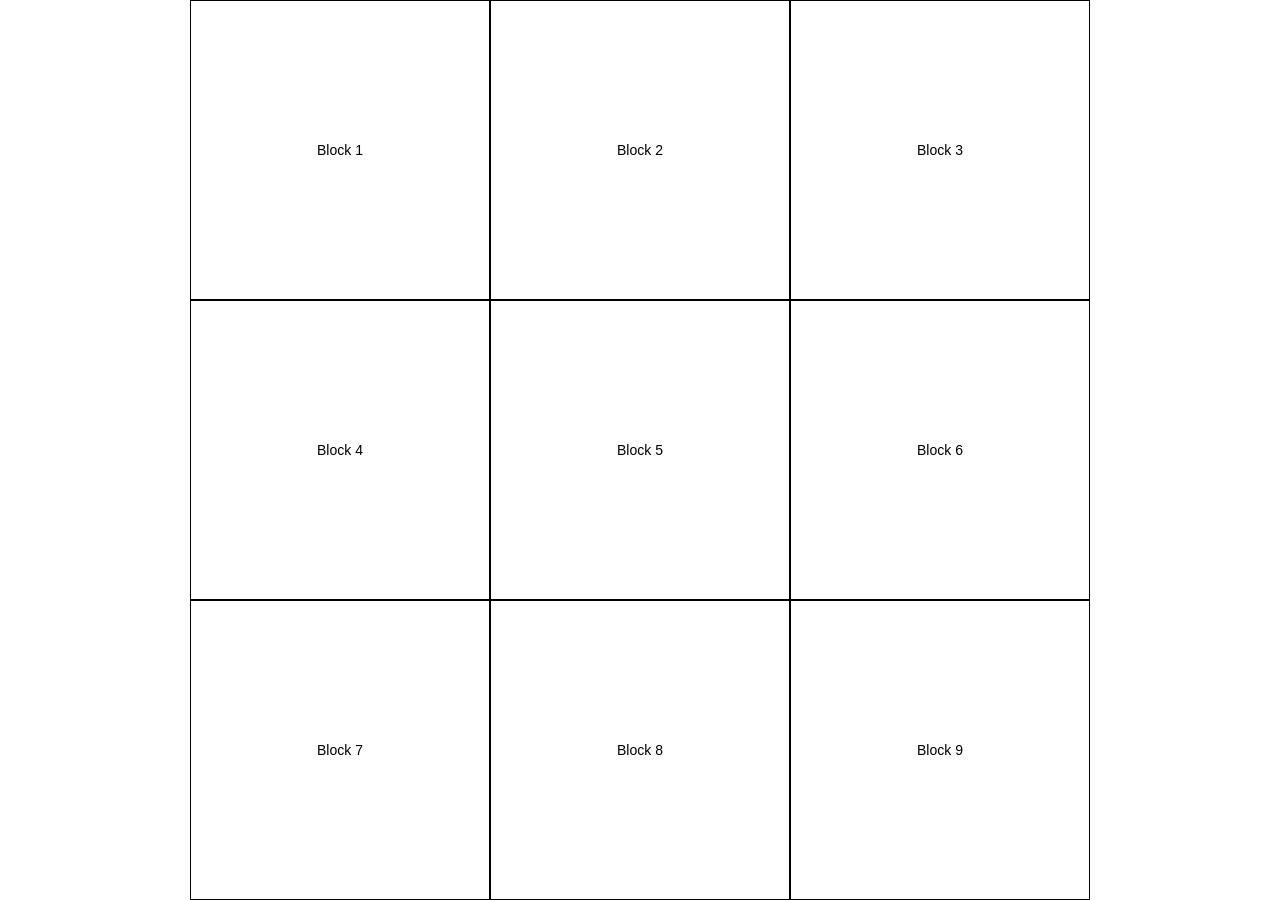
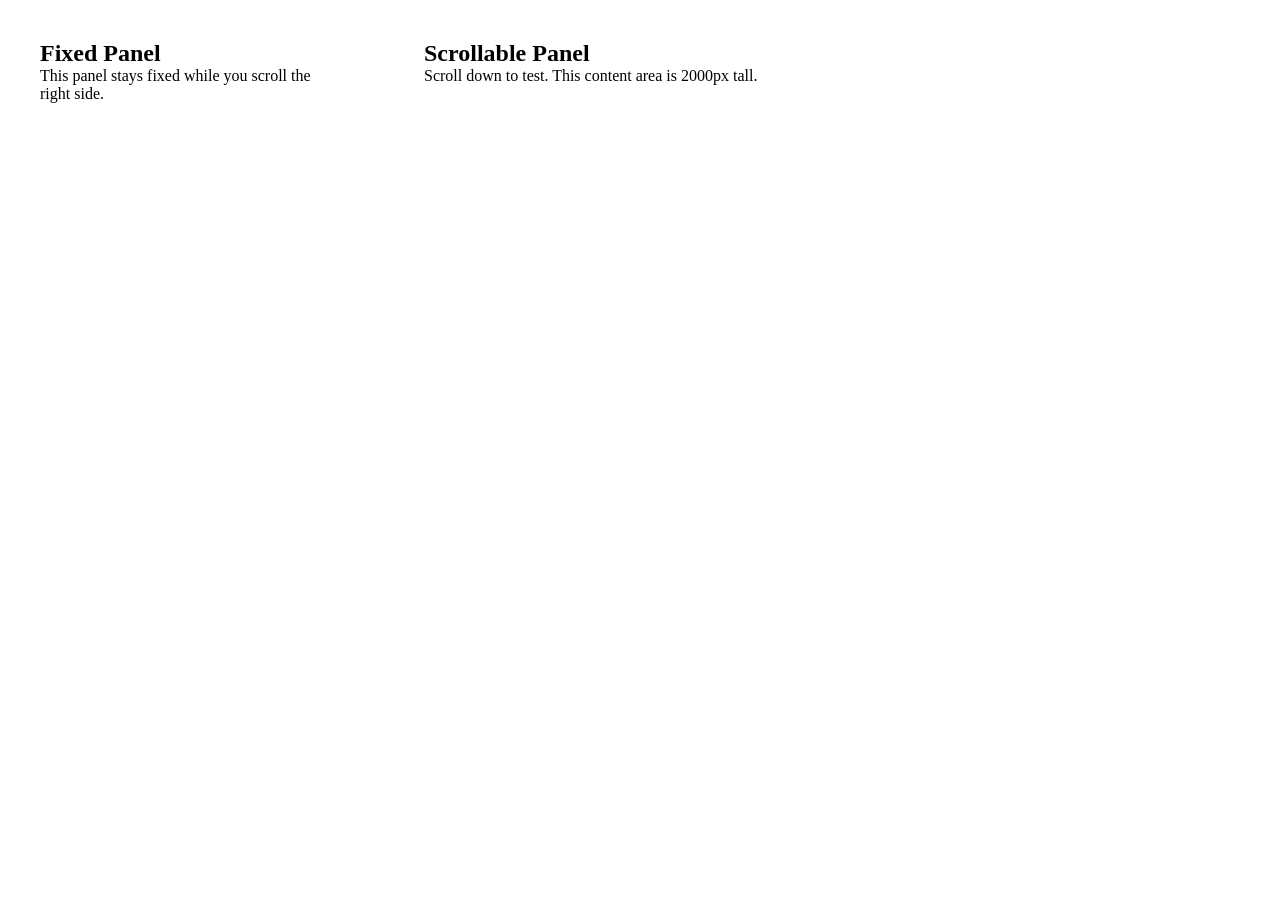
Before and after one commit to katzenhaus/andrey.github.io, a plain HTML site: page index.html in a window 1280 px wide. After the commit the page ends 800 px from the top, so only its background shows below. Drawn offline with Linux system fonts and the light colour scheme.

Commit message:
Update index.html

```diff
--- a/index.html
+++ b/index.html
@@ -3,48 +3,63 @@
 <head>
   <meta charset="UTF-8">
   <meta name="viewport" content="width=device-width, initial-scale=1.0">
-<title>Grid</title>
+  <title>Split Layout</title>
   <style>
-  * { margin: 0; padding: 0; box-sizing: border-box; }
-
-  body {
-    background: #fff;
-    min-height: 100vh;
-    display: flex;
-    align-items: center;
-    justify-content: center;
+    * {
+      margin: 0;
+      padding: 0;
+      box-sizing: border-box;
     }
 
-  .grid {
-    display: grid;
-    grid-template-columns: repeat(3, 300px);
-    grid-template-rows: repeat(3, 300px);
+    html, body {
+      height: 100%;
+      overflow: hidden;
     }
 
-  .block {
-    width: 300px;
-    height: 300px;
-    border: 1px solid #000;
+    .container {
       display: flex;
-    align-items: center;
-    justify-content: center;
-    font-family: sans-serif;
-    font-size: 14px;
-    color: #000;
+      height: 100vh;
+    }
+
+    .left {
+      width: 30%;
+      height: 100vh;
+      position: fixed;
+      top: 0;
+      left: 0;
+      padding: 40px;
+    }
+
+    .right {
+      width: 70%;
+      margin-left: 30%;
+      height: 100vh;
+      overflow-y: scroll;
+      padding: 40px;
+    }
+
+    .right-content {
+      height: 2000px;
     }
   </style>
 </head>
 <body>
-  <div class="grid">
-    <div class="block">Block 1</div>
-    <div class="block">Block 2</div>
-    <div class="block">Block 3</div>
-    <div class="block">Block 4</div>
-    <div class="block">Block 5</div>
-    <div class="block">Block 6</div>
-    <div class="block">Block 7</div>
-    <div class="block">Block 8</div>
-    <div class="block">Block 9</div>
+
+  <div class="container">
+
+    <div class="left">
+      <h2>Fixed Panel</h2>
+      <p>This panel stays fixed while you scroll the right side.</p>
     </div>
+
+    <div class="right">
+      <div class="right-content">
+        <h2>Scrollable Panel</h2>
+        <p>Scroll down to test. This content area is 2000px tall.</p>
+      </div>
+    </div>
+
+  </div>
+
 </body>
 </html>
```
Lines whose indentation alone changed are shown as unchanged.
